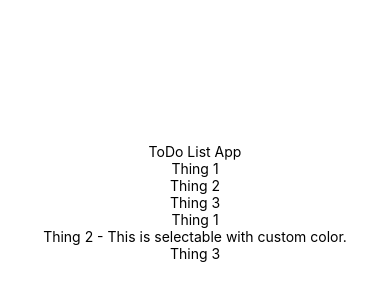
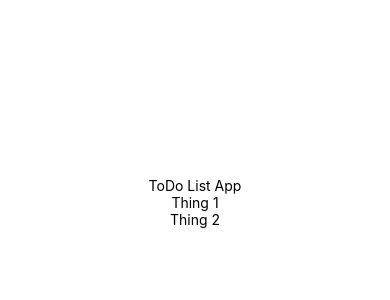
Before and after one commit to alexaf2000/Todo-ReactNative, a React Native app: screen / in a window 390 px wide. Shown: the part 220-520 px from the top of the page. Built offline with nearby package versions, Linux system fonts and the light colour scheme.

Commit message:
Testing: From objects array

```diff
--- a/src/screens/main/index.js
+++ b/src/screens/main/index.js
@@ -10,7 +10,9 @@ const styles = StyleSheet.create({
     },
   });
 
-const todos = ["Thing 1", "Thing 2","Thing 3"]
+const todos = [
+    {text: "Thing 1",done: false},{text: "Thing 2",done: false},{text: "Thing 3",done: true},
+]
 class MainScreen extends Component {
     render() {
         return (
@@ -18,11 +20,11 @@ class MainScreen extends Component {
                 <Text>ToDo List App</Text>
                 {/* Using key as if was an id with something really unique, the array index is not safe at all, its for internal use */}
                 {todos.map(todo=>(
-                    <Text key={todo}>{todo}</Text>
+                    // React usual way - IMPORTANT Look at the negation
+                    !todo.done && <Text key={todo.text}>{todo.text}</Text>
+                    //Usual programming way with if elese
+                    //todo.done ? null : <Text key={todo.text}>{todo.text}</Text>
                 ))}
-                <Text>{todos[0]}</Text>
-                <Text selectable selectionColor="#008bef">{todos[1]} - This is selectable with custom color.</Text>
-                <Text>{todos[2]}</Text>
             </View>
         );
     }
```
